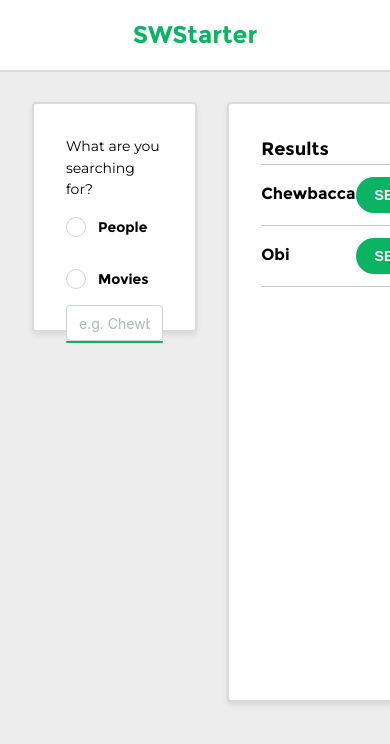
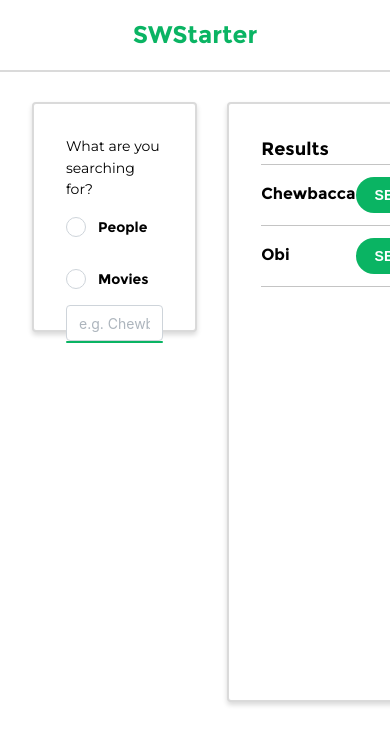
Before and after one commit to jrbarbieri/lawnstarter-test, a React (Vite) app: page / in a window 390 px wide. Shown: the top 744 px of the page. Built offline with nearby package versions, Linux system fonts and the light colour scheme.

Commit message:
feat: add responsive styles for body background in global CSS

```diff
--- a/src/global.css
+++ b/src/global.css
@@ -19,3 +19,11 @@ body {
   background-color: #ededed;
   font-family: sans-serif;
 }
+
+@media (max-width: 48em) {
+  body {
+    background-color: #fff;
+    overflow-x: hidden;
+    max-width: 100vw;
+  }
+}
```
